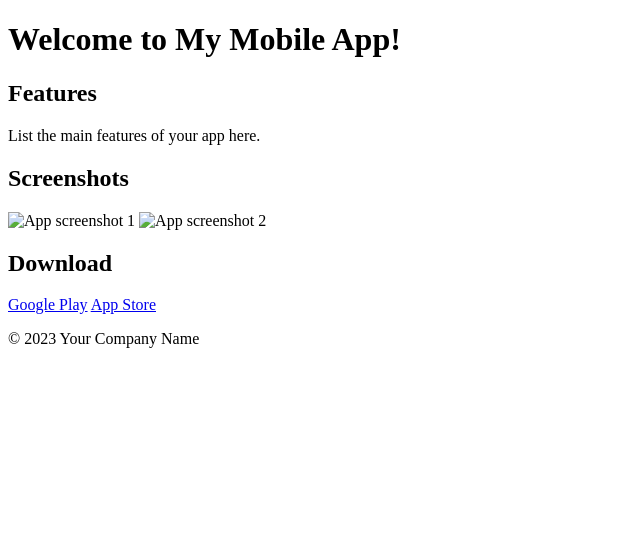
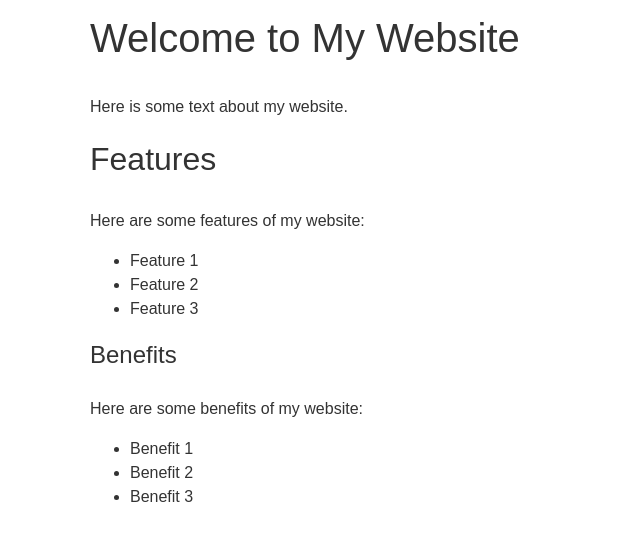
Before and after one commit to sassihamdi-CD/My-Health-in-Your-Hands, a plain HTML site: page index.html in a window 1280 px wide. Shown: the whole page, without its empty margins (0-640 px from the left). Drawn offline with Linux system fonts and the light colour scheme.

Commit message:
update landing

```diff
--- a/index.html
+++ b/index.html
@@ -3,33 +3,58 @@
   <head>
     <meta charset="UTF-8" />
     <meta name="viewport" content="width=device-width, initial-scale=1.0" />
-    <title>Mobile App Landing Page</title>
+    <title>One File HTML with CSS</title>
+    <style>
+      /* CSS rules go here */
+      body {
+        font-family: Arial, sans-serif;
+        font-size: 16px;
+        line-height: 1.5;
+        color: #333;
+      }
+      h1,
+      h2,
+      h3 {
+        font-weight: normal;
+        margin-top: 0;
+      }
+      h1 {
+        font-size: 2.5rem;
+      }
+      h2 {
+        font-size: 2rem;
+      }
+      h3 {
+        font-size: 1.5rem;
+      }
+      p {
+        margin-bottom: 1rem;
+      }
+      .container {
+        max-width: 1100px;
+        margin: 0 auto;
+        padding: 0 1.5rem;
+      }
+    </style>
   </head>
   <body>
-    <header>
-      <h1>Welcome to My Mobile App!</h1>
-    </header>
-    <main>
-      <section>
-        <h2>Features</h2>
-        <p>List the main features of your app here.</p>
-      </section>
-      <section>
-        <h2>Screenshots</h2>
-        <img src="path/to/screenshot1.png" alt="App screenshot 1" />
-        <img src="path/to/screenshot2.png" alt="App screenshot 2" />
-      </section>
-      <section>
-        <h2>Download</h2>
-        <a
-          href="https://play.google.com/store/apps/details?id=your.package.name"
-          >Google Play</a
-        >
-        <a href="https://apps.apple.com/app/idyour_app_id">App Store</a>
-      </section>
-    </main>
-    <footer>
-      <p>&copy; 2023 Your Company Name</p>
-    </footer>
+    <div class="container">
+      <h1>Welcome to My Website</h1>
+      <p>Here is some text about my website.</p>
+      <h2>Features</h2>
+      <p>Here are some features of my website:</p>
+      <ul>
+        <li>Feature 1</li>
+        <li>Feature 2</li>
+        <li>Feature 3</li>
+      </ul>
+      <h3>Benefits</h3>
+      <p>Here are some benefits of my website:</p>
+      <ul>
+        <li>Benefit 1</li>
+        <li>Benefit 2</li>
+        <li>Benefit 3</li>
+      </ul>
+    </div>
   </body>
 </html>
```
